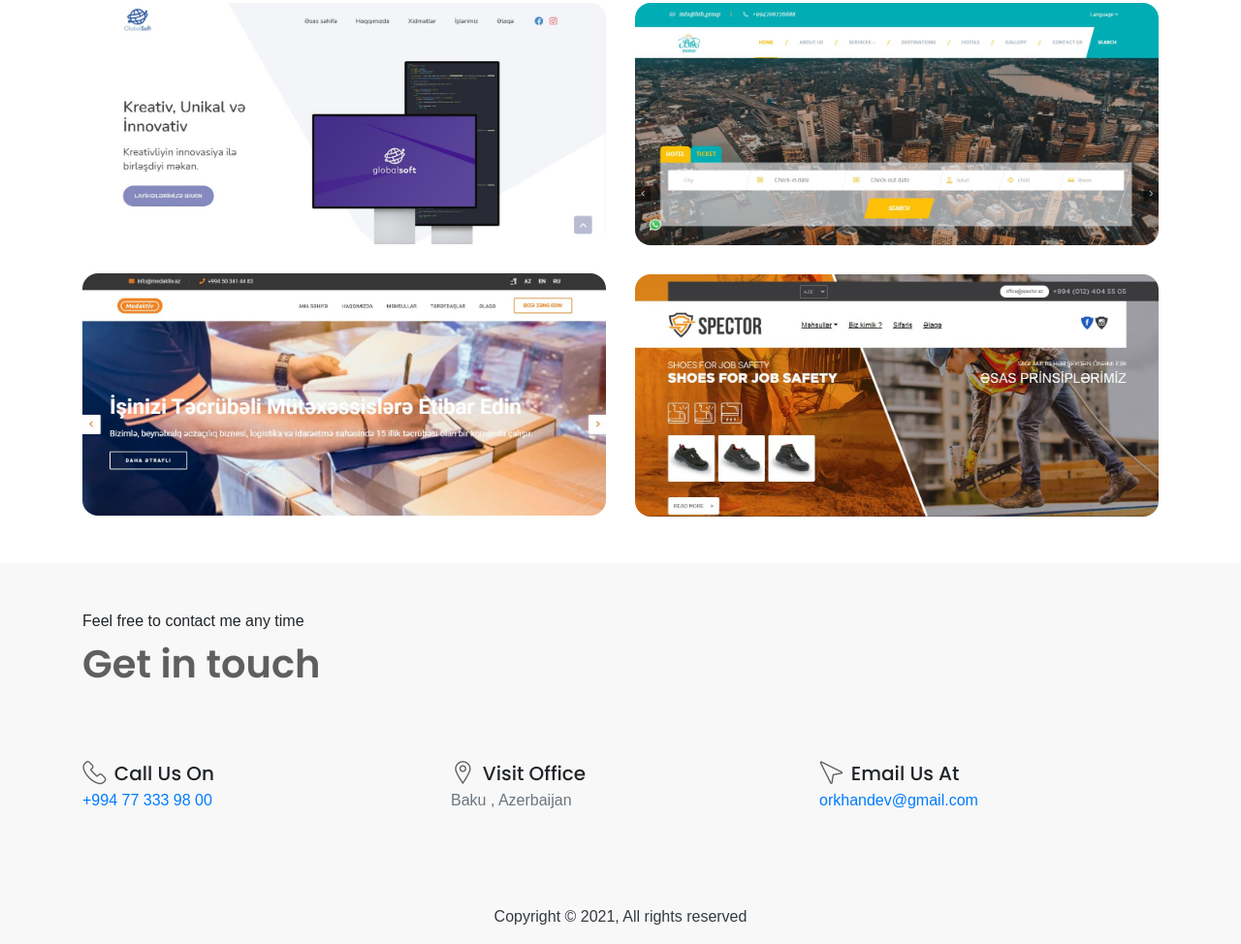
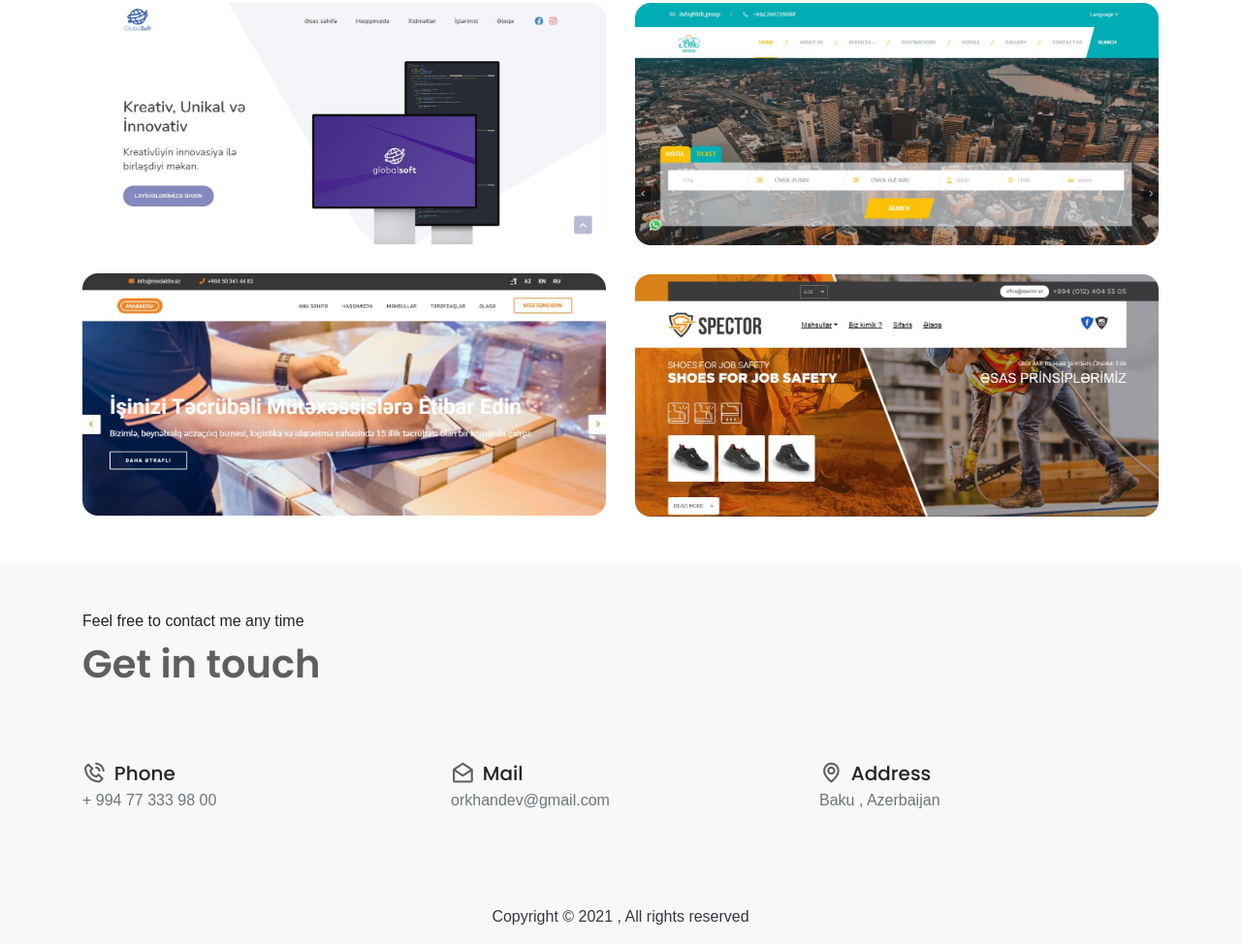
Before and after one commit to orkhanshukurlu/orkhanshukurlu.github.io, a plain HTML site: page index.html in a window 1280 px wide. Shown: the part 2429-3403 px from the top of the page at 97% size. Drawn offline with Linux system fonts and the light colour scheme; files whose address does not match are found by name; a web font is replaced by a local one.

Commit message:
Update 4

```diff
--- a/css/main.css
+++ b/css/main.css
@@ -1596,6 +1596,10 @@ canvas.particles-js-canvas-el {
 
 .contact .contact-info ul li {
   margin-top: 1.5rem;
+}
+
+.contact .contact-info .text-muted a {
+  color: #6c757d;
 }
 
 .contact .contact-info i {
@@ -2139,7 +2143,7 @@ canvas.particles-js-canvas-el {
     position: inherit;
     transform: translateY(0);
     padding-top: 90px;
-    padding-bottom: 8px;
+    padding-bottom: 100px;
   }
   .post-sidebar-toggle{
     right: 65px;
--- a/index.html
+++ b/index.html
@@ -382,12 +382,12 @@
                 <div class="col-lg-4">
                     <div class="text-left">
                         <div class="base-color">
-                            <i class="lni-phone-handset size-sm float-left pt-1"></i>
+                            <i class="bx bx-phone-call size-sm float-left pt-1"></i>
                         </div>
                         <div class="mt-3 info">
-                            <h5 class="mb-0">Call Us On</h5>
+                            <h5 class="mb-0">Phone</h5>
                             <p class="text-muted">
-                                <a href="https://retrina.com/cdn-cgi/l/email-protection">+994 77 333 98 00</a>
+                                <a href="tel:+994773339800">+ 994 77 333 98 00</a>
                             </p>
                         </div>
                     </div>
@@ -395,31 +395,31 @@
                 <div class="col-lg-4">
                     <div class="text-left">
                         <div class="base-color">
-                            <i class="lni-map-marker size-sm float-left pt-1"></i>
+                            <i class="bx bx-envelope-open size-sm float-left pt-1"></i>
                         </div>
                         <div class="mt-3 info">
-                            <h5 class="mb-0 contact_detail-title">Visit Office</h5>
-                            <p class="text-muted">Baku , Azerbaijan</p>
+                            <h5 class="mb-0 contact_detail-title">Mail</h5>
+                            <p class="text-muted">
+                                <a href="mailto:orkhandev@gmail.com">orkhandev@gmail.com</a>
+                            </p>
                         </div>
                     </div>
                 </div>
                 <div class="col-lg-4">
                     <div class="text-left">
                         <div class="base-color">
-                            <i class="lni-pointer size-sm float-left pt-1"></i>
+                            <i class="bx bx-map size-sm float-left pt-1"></i>
                         </div>
                         <div class="mt-3 info">
-                            <h5 class="mb-0">Email Us At</h5>
-                            <p class="text-muted">
-                                <a href="https://retrina.com/cdn-cgi/l/email-protection">orkhandev@gmail.com</a>
-                            </p>
+                            <h5 class="mb-0">Address</h5>
+                            <p class="text-muted">Baku , Azerbaijan</p>
                         </div>
                     </div>
                 </div>
             </div>
             <div class="row copy-right">
                 <div class="col-12 text-center text-dark">
-                    <p>Copyright &copy; <script>document.write(new Date().getFullYear())</script>, All rights reserved</p>
+                    <p>Copyright &copy; <script>document.write(new Date().getFullYear())</script> , All rights reserved</p>
                 </div>
             </div>
         </div>
```
